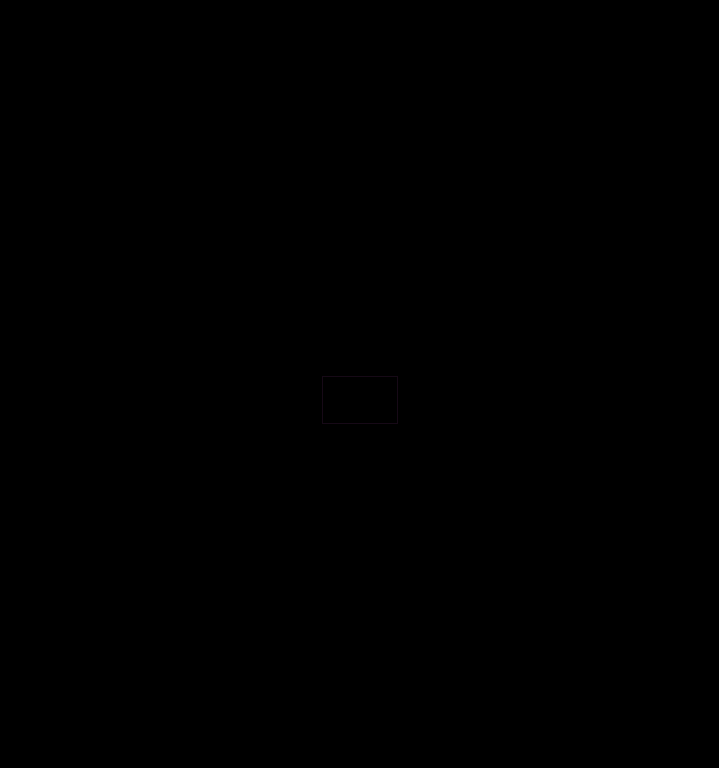
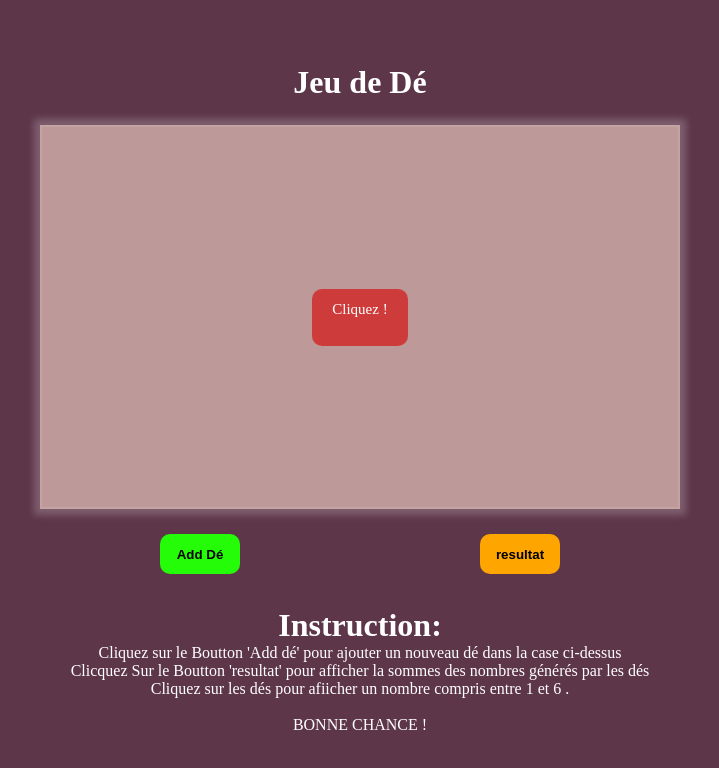
Before and after one commit to CoudaCode/Week-Challenge, a plain HTML site: page week3/index.html in a window 1280 px wide. Shown: the whole page, without its empty margins (280-999 px from the left). Drawn offline with Linux system fonts and the light colour scheme.

Commit message:
derniere modif

```diff
--- a/week3/index.html
+++ b/week3/index.html
@@ -10,8 +10,7 @@
 <body>
 
 
-
-        <div class="container">
+        <!-- <div class="container">
                 <div class="de1">Click</div>
                 <div class="de1">Click</div>
                 <div class="de1">Click</div>
@@ -24,8 +23,38 @@
 
         <div id="resultat">resultat</div>
 
+ -->
+ <div class="titre">
+        <h1>Jeu de Dé</h1>
+</div>
 
+ <div class="content">
+        <div class="container">
+                <div class="de1">Cliquez !</div>
+                <div class="de1">Cliquez !</div>
+                <div class="de1">Cliquez !</div>
+                <div class="de1">Cliquez !</div>
+                <div class="de1">Cliquez !</div>
+        </div>
+        <div class="btn">
+                <div id="add">
+                        <button>Add Dé</button>
+                </div>
+                <div id="resultat">
+                        <button>resultat</button>
+                </div>
+        </div>
+ </div>
 
+ <div class="instratution">
+        <p>
+                <h1>Instruction:</h1>
+                <p>Cliquez sur le Boutton 'Add dé' pour ajouter un nouveau dé dans la case ci-dessus</p>
+                <p>Clicquez Sur le Boutton 'resultat' pour afficher la sommes des nombres générés par les dés</p>
+                <p>Cliquez sur les dés pour afiicher un nombre compris entre 1 et 6 .</p><br>
+                        <p>BONNE CHANCE !</p>
+        </p>
+</div>
 
 
         <script src="script.js"></script>
--- a/week3/style.css
+++ b/week3/style.css
@@ -2,22 +2,29 @@
     box-sizing: border-box;
     margin: 0;
     padding: 0;
-    background-color:#000;
 
 }
-.container{
+
+
+body{
+    background-color: 	#5e364a ;
+    position: relative;
+}
+/* .container{
     width: 40%;
     height: 50%;
     border: 1px solid black;
-    position: absolute;
-    top: 50%;
-    left: 50%;
-    transform: translate(-50%,-50%);
+     position: absolute;
+     top: 50%;
+     left: 50%;
+     transform: translate(-50%,-50%);
     display: flex;
     justify-content: center;
     align-items: center;
     gap: 20px;
 }
+
+
 .de1{
     width: 15%;
     height: 12%;
@@ -36,4 +43,90 @@
 .container div:nth-child(2),.container div:nth-child(3),.container div:nth-child(4),.container div:nth-child(5)
 {
     display: none;
+} */
+
+
+
+.content{
+    width: 50%;
+    height: 60vh;
+
+    position: relative;
+    top:50%;
+    left: 50%;
+    transform: translate(-50%,5%);
 }
+
+.container{
+    width: 100%;
+    height: 80%;
+    display: flex;
+    justify-content: center;
+    align-items: center;
+    border: 2px solid rgba(255, 255, 255, 0.096);
+    gap: 20px;
+    background-color: #be9999;
+    margin-bottom: 25px;
+    box-shadow: 0px 0px 7px 6px rgba(255, 255, 255, 0.205);;
+}
+.de1{
+    width: 15%;
+    height: 15%;
+    text-align: center;
+    padding: 0.8rem;
+    background-color: rgb(206, 59, 59);
+    border-radius: 10px;
+    color: white;
+    font-size: 15px;
+}
+
+.container div:nth-child(2),.container div:nth-child(3),.container div:nth-child(4),.container div:nth-child(5)
+{
+    display: none;
+}
+.btn{
+    width: 100%;
+    display: flex;
+    justify-content: space-around;
+    align-items: center;
+
+}
+.btn div{
+    width: auto;
+    height: auto;
+
+}
+.btn div button{
+    width: 5rem;
+    height: 2.5rem;
+    border: none;
+    border-radius: 10px;
+
+}
+
+#add button{
+    background-color: rgb(37, 252, 8) ;
+
+   font-weight: bold;
+   cursor: pointer;
+}
+#resultat button{
+    background-color: orange;
+    font-weight: bold;
+    cursor: pointer;
+
+}
+
+.titre{
+    margin: 0 auto;
+    text-align: center;
+    color: white;
+    margin-top: 5%;
+}
+
+.instratution{
+    margin: 0 auto;
+    text-align: center;
+    color: white;
+    margin-top: 2%;
+}
```
